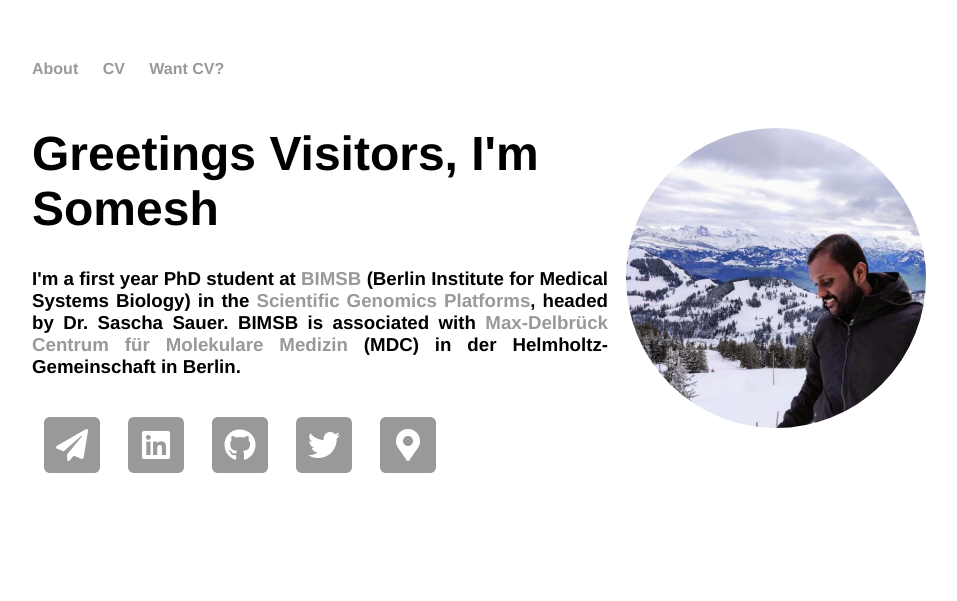
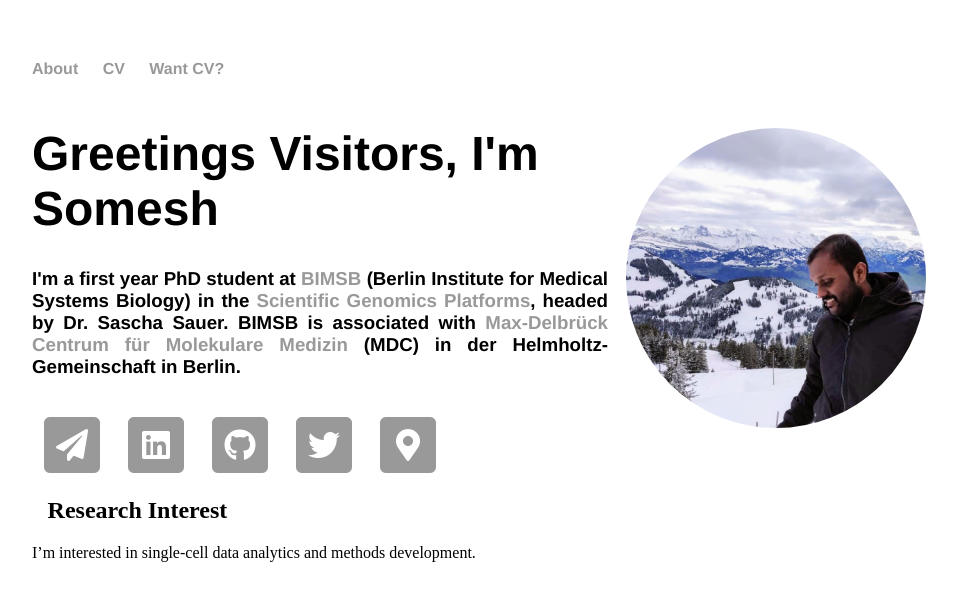
Before and after one commit to saisomesh2594/saisomesh2594.github.io, a Jekyll site: the page built from index.html, in a window 1280 px wide. Shown: the top 601 px of the page, without its empty margins (160-1117 px from the left). Built offline with Jekyll 4.4.1, drawn with Linux system fonts in a browser that asks for light colours; some web fonts are replaced.

Commit message:
add research interest paragraph

```diff
--- a/index.html
+++ b/index.html
@@ -73,6 +73,8 @@
 	</div>
 	<div id="main-container">
 		<div class="research-interest">
+			<h2><i class="icon ion-erlenmeyer-flask" style="font-size: 20px;"></i>Research Interest</h2>
+			<p>I’m interested in single-cell data analytics and methods development.</p>
 
 		</div>
 
```
